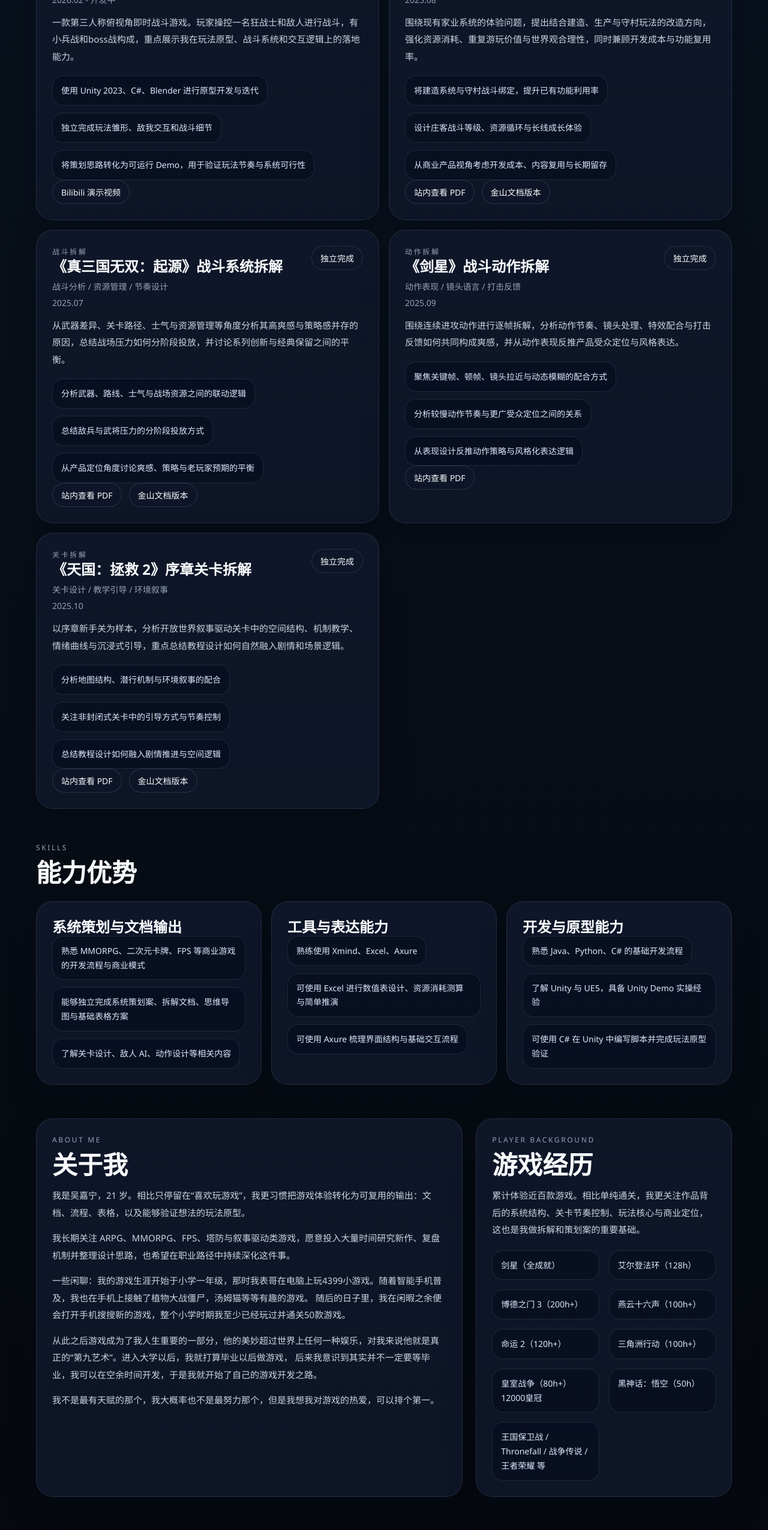
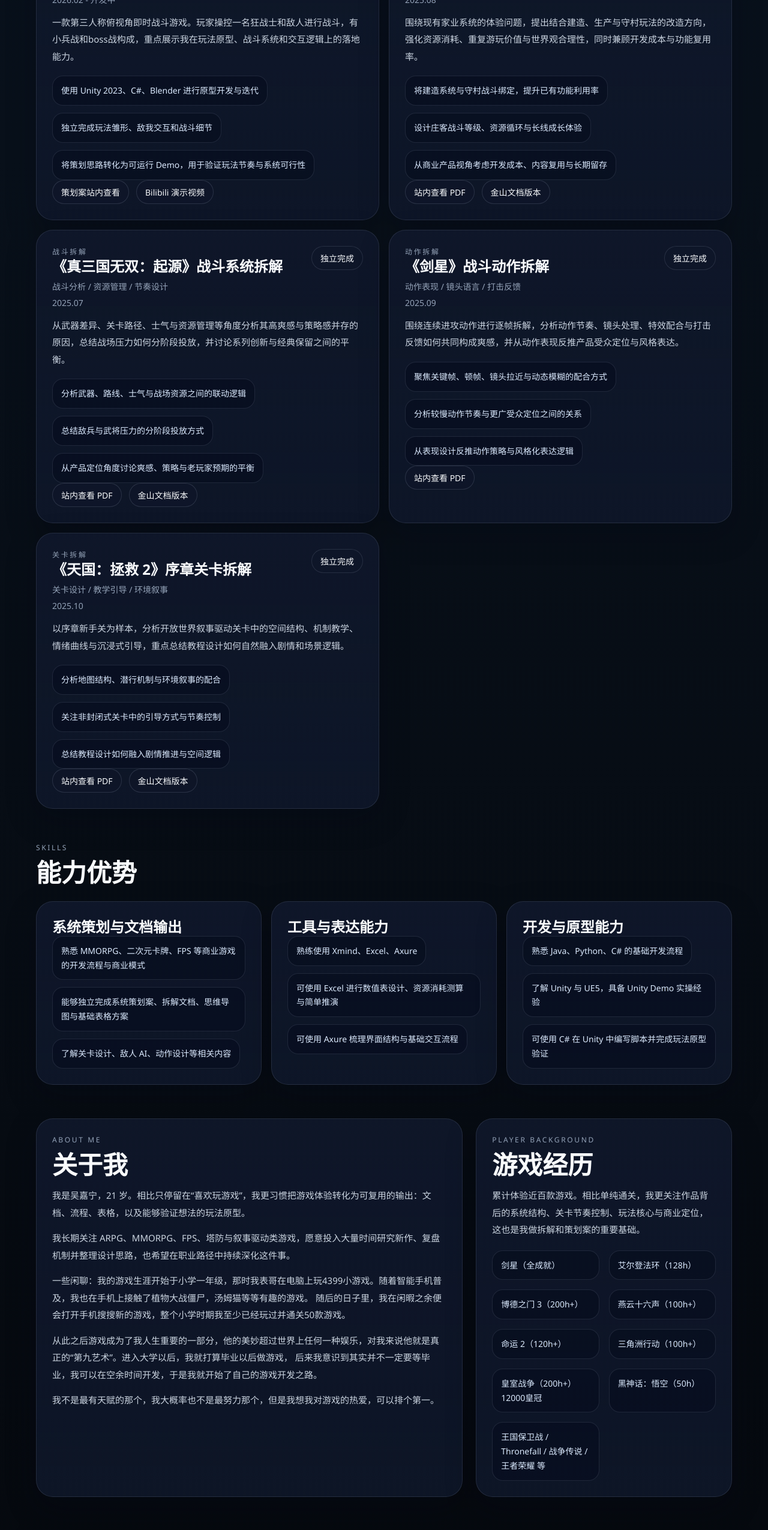
Before and after one commit to wjn18/portfolio-site, a React (Vite) app: page / in a window 1280 px wide. Shown: the part 1364-3914 px from the top of the page at 60% size. Built offline with nearby package versions, Linux system fonts and the light colour scheme.

Commit message:
Add demo design case link

```diff
--- a/src/App.jsx
+++ b/src/App.jsx
@@ -2,7 +2,8 @@ import React from "react";
 import profilePhoto from "../IDphoto.PNG";
 
 const demoVideoHref =
-  "https://www.bilibili.com/video/BV1gvXiBSEjx/?share_source=copy_web&vd_source=a2e61c6d61d8bfc0fad6ebcde9ac1d85";
+  "https://www.bilibili.com/video/BV1nsocB5EY5/?share_source=copy_web&vd_source=a2e61c6d61d8bfc0fad6ebcde9ac1d85";
+const demoDesignCaseHref = "/docs/Demo%20DesignCase.pdf";
 
 const profile = {
   name: "吴嘉宁",
@@ -44,6 +45,10 @@ const projects = [
       "将策划思路转化为可运行 Demo，用于验证玩法节奏与系统可行性",
     ],
     links: [
+      {
+        label: "策划案站内查看",
+        href: demoDesignCaseHref,
+      },
       {
         label: "Bilibili 演示视频",
         href: demoVideoHref,
@@ -155,7 +160,7 @@ const gameExperience = [
   "燕云十六声（100h+）",
   "命运 2（120h+）",
   "三角洲行动（100h+）",
-  "皇室战争（80h+）12000皇冠",
+  "皇室战争（200h+）12000皇冠",
   "黑神话：悟空（50h）",
   "王国保卫战 / Thronefall / 战争传说 / 王者荣耀 等",
 ];
```
Also changed, not shown: 1 other file (tests, documents, lock files or other folders).
